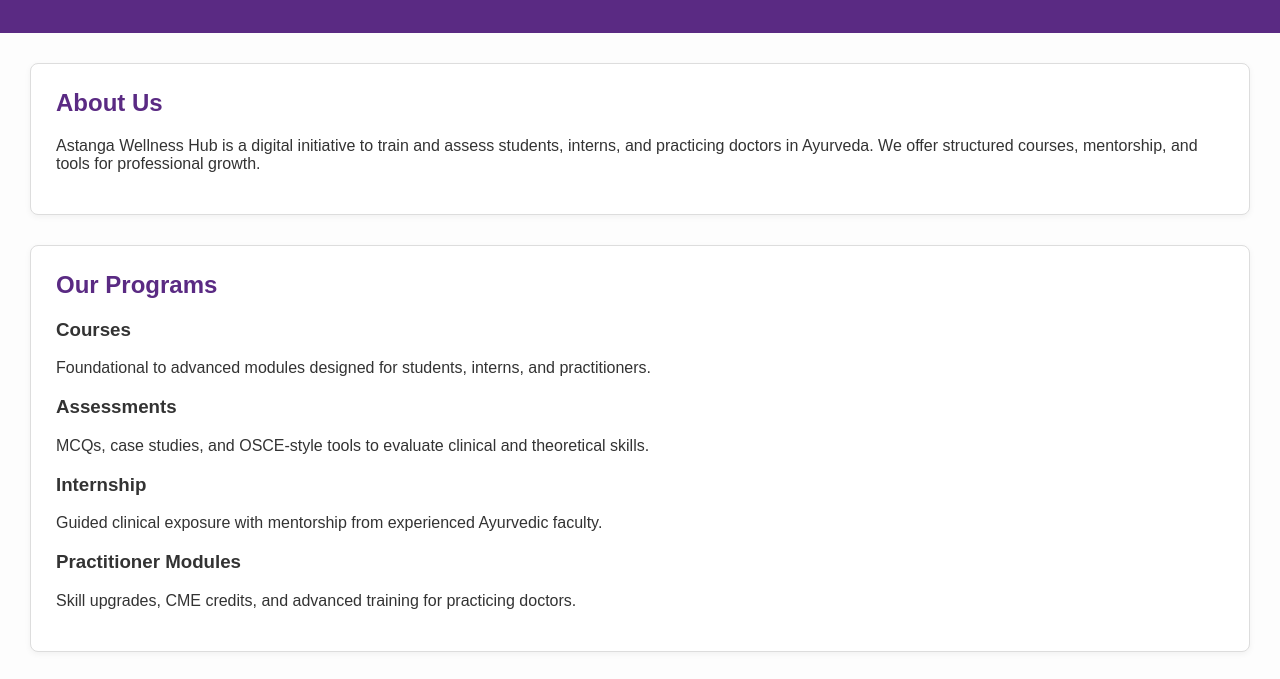
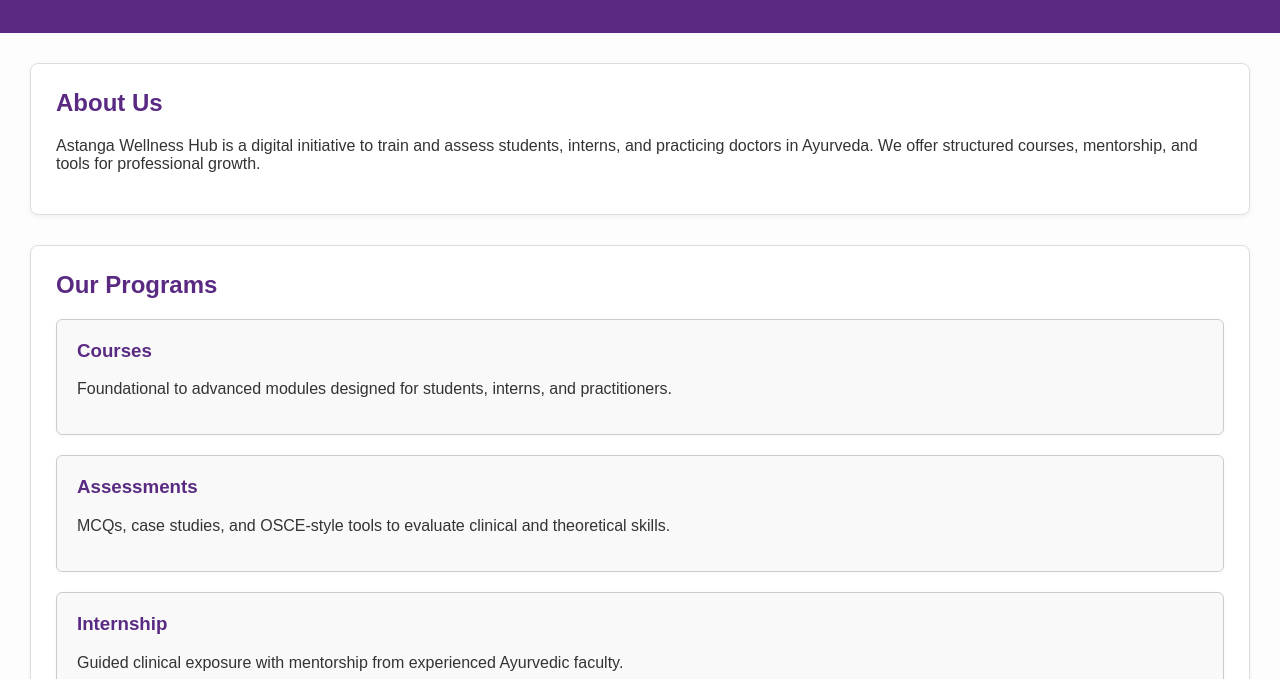
Before and after one commit to DrKembhavi-s/astanga-wellness-hub, a plain HTML site: page index.html in a window 1280 px wide. Shown: the part 121-800 px from the top of the page. Drawn offline with Linux system fonts and the light colour scheme.

Commit message:
Update main.css

```diff
--- a/main.css
+++ b/main.css
@@ -1,3 +1,4 @@
+/* Base Styles */
 body {
   font-family: Arial, sans-serif;
   margin: 0;
@@ -6,6 +7,7 @@ body {
   color: #333;
 }
 
+/* Header */
 header {
   background-color: #5a2a83;
   color: white;
@@ -13,10 +15,12 @@ header {
   text-align: center;
 }
 
+/* Main Content */
 main {
   padding: 30px;
 }
 
+/* Card Containers */
 .card {
   background-color: #fff;
   border: 1px solid #ddd;
@@ -31,6 +35,22 @@ main {
   color: #5a2a83;
 }
 
+/* Subcards for Program Modules */
+.subcard {
+  background-color: #f9f9f9;
+  border: 1px solid #ccc;
+  border-radius: 6px;
+  padding: 20px;
+  margin-bottom: 20px;
+  box-shadow: 0 1px 4px rgba(0, 0, 0, 0.03);
+}
+
+.subcard h3 {
+  margin-top: 0;
+  color: #5a2a83;
+}
+
+/* Lists */
 .card ul {
   list-style-type: none;
   padding-left: 0;
@@ -40,6 +60,7 @@ main {
   margin-bottom: 10px;
 }
 
+/* Links */
 .card a {
   color: #5a2a83;
   text-decoration: none;
@@ -49,6 +70,7 @@ main {
   text-decoration: underline;
 }
 
+/* Table Styles */
 table {
   width: 100%;
   border-collapse: collapse;
@@ -65,6 +87,7 @@ thead {
   background-color: #f0e6f6;
 }
 
+/* Footer */
 footer {
   background-color: #eee;
   text-align: center;
```
